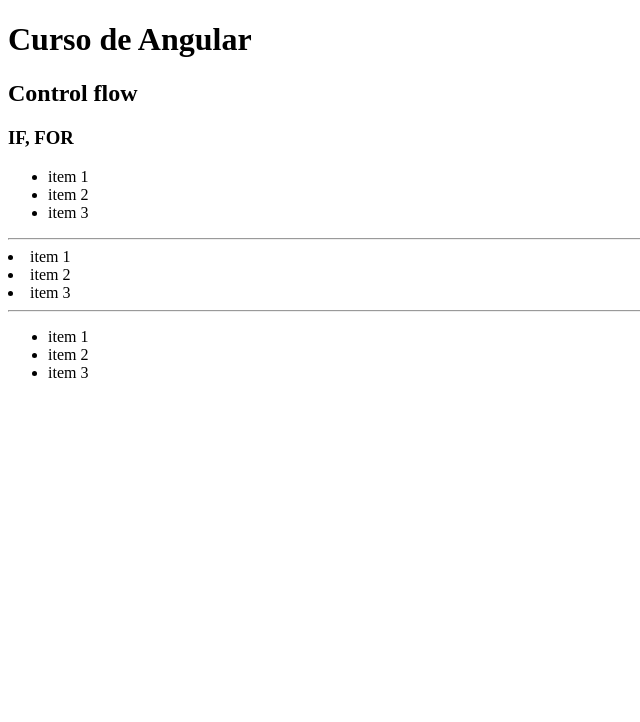
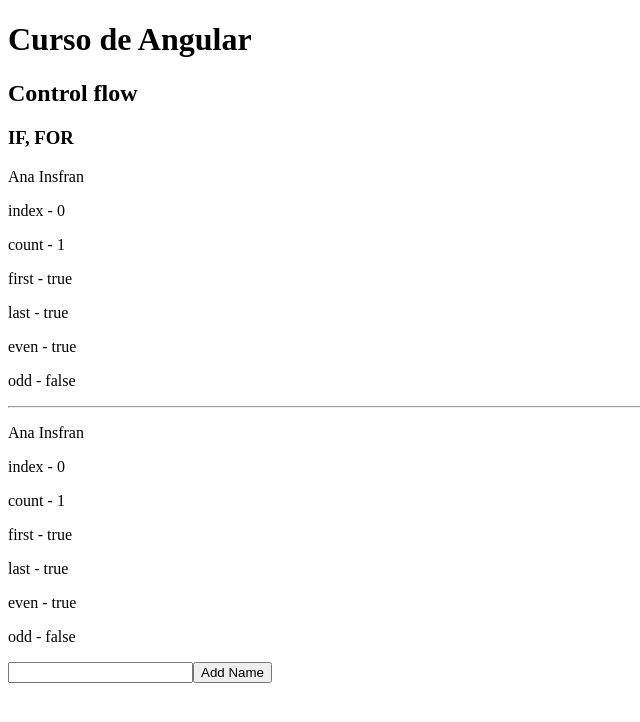
Before and after one commit to AnaPaulaInsfran/meu-primeiro-projeto-latest, an Angular app: page / in a window 1280 px wide. Shown: the top 722 px of the page, without its empty margins (0-640 px from the left). Built offline with nearby package versions, Linux system fonts and the light colour scheme.

Commit message:
feat:control-flow-for-e-seus-valores

```diff
--- a/src/app/components/template/template-control-flow/template-control-flow.component.html
+++ b/src/app/components/template/template-control-flow/template-control-flow.component.html
@@ -2,7 +2,8 @@
 <h3>IF, FOR</h3>
 
 <!-- Forma nova -->
-@if (loadingData$ | async; as data) {
+<!-- FOR -->
+<!-- @if (loadingData$ | async; as data) {
   <ul>
     @for (item of data; track item) {
       <li>{{item}}</li>
@@ -10,13 +11,11 @@
   </ul>
 } @else {
   <p>Carregando...</p>
-}
-<hr>
-@for (item of loadingData$ | async; track item) {
+} -->
+
+<!-- @for (item of loadingData$ | async; track item) {
   <li>{{item}}</li>
-}
-
-
+} -->
 
 <!-- IF -->
 <!-- @if (isTrue) {
@@ -26,16 +25,17 @@
 } @else {
   Não está correto
 } -->
-<hr />
+
 <!-- Forma antiga -->
-<ng-container *ngIf="loadingData$ | async as data; else loading">
+<!-- FOR -->
+<!-- <ng-container *ngIf="loadingData$ | async as data; else loading">
   <ul>
     <ng-container *ngFor="let item of data; trackBy: trackByFn">
       <li>{{item}}</li>
     </ng-container>
   </ul>
 </ng-container>
-<ng-template #loading> <p>Carregando...</p> </ng-template>
+<ng-template #loading> <p>Carregando...</p> </ng-template> -->
 
 <!-- IF -->
 <!-- <ng-container *ngIf="isTrue; else isFalse">
@@ -43,3 +43,50 @@
   <p>Maria</p>
 </ng-container>
 <ng-template #isFalse>Não está correto</ng-template> -->
+
+<!-- NOVA FORMA -->
+
+@for (
+  item of itens; track item.name;
+  let i = $index;
+  let c = $count;
+  let f = $first;
+  let l = $last;
+  let e = $even;
+  let o = $odd;
+) {
+  <p>{{ item.name }}</p>
+  <p>index - {{ i }}</p>
+  <p>count - {{ c }}</p>
+  <p>first - {{ f }}</p>
+  <p>last - {{ l }}</p>
+  <p>even - {{ e }}</p>
+  <p>odd - {{ o }}</p>
+  }
+  <hr />
+
+  <!-- FORMA ANTIGA -->
+
+<ng-container
+  *ngFor="
+      let item of itens;
+      let i = index;
+      let c = count;
+      let f = first;
+      let l = last;
+      let e = even;
+      let o = odd;
+      trackBy: trackByFn
+    "
+>
+    <p>{{ item.name }}</p>
+    <p>index - {{ i }}</p>
+    <p>count - {{ c }}</p>
+    <p>first - {{ f }}</p>
+    <p>last - {{ l }}</p>
+    <p>even - {{ e }}</p>
+    <p>odd - {{ o }}</p>
+</ng-container>
+
+<input #name type="text">
+<button (click)="addNewName(name.value)">Add Name</button>
--- a/src/app/components/template/template-control-flow/template-control-flow.component.ts
+++ b/src/app/components/template/template-control-flow/template-control-flow.component.ts
@@ -12,6 +12,7 @@
 export class TemplateControlFlowComponent {
   public isTrue = true;
 
+  public itens = [{ name: 'Ana Insfran' }];
   public loadingData$: Observable<string[]> = of([
     'item 1',
     'item 2',
@@ -21,4 +22,8 @@
   public trackByFn(index: number){
     return index;
   }
+
+  public addNewName(value: string) {
+    return this.itens.push({ name: value });
+  }
 }
```
